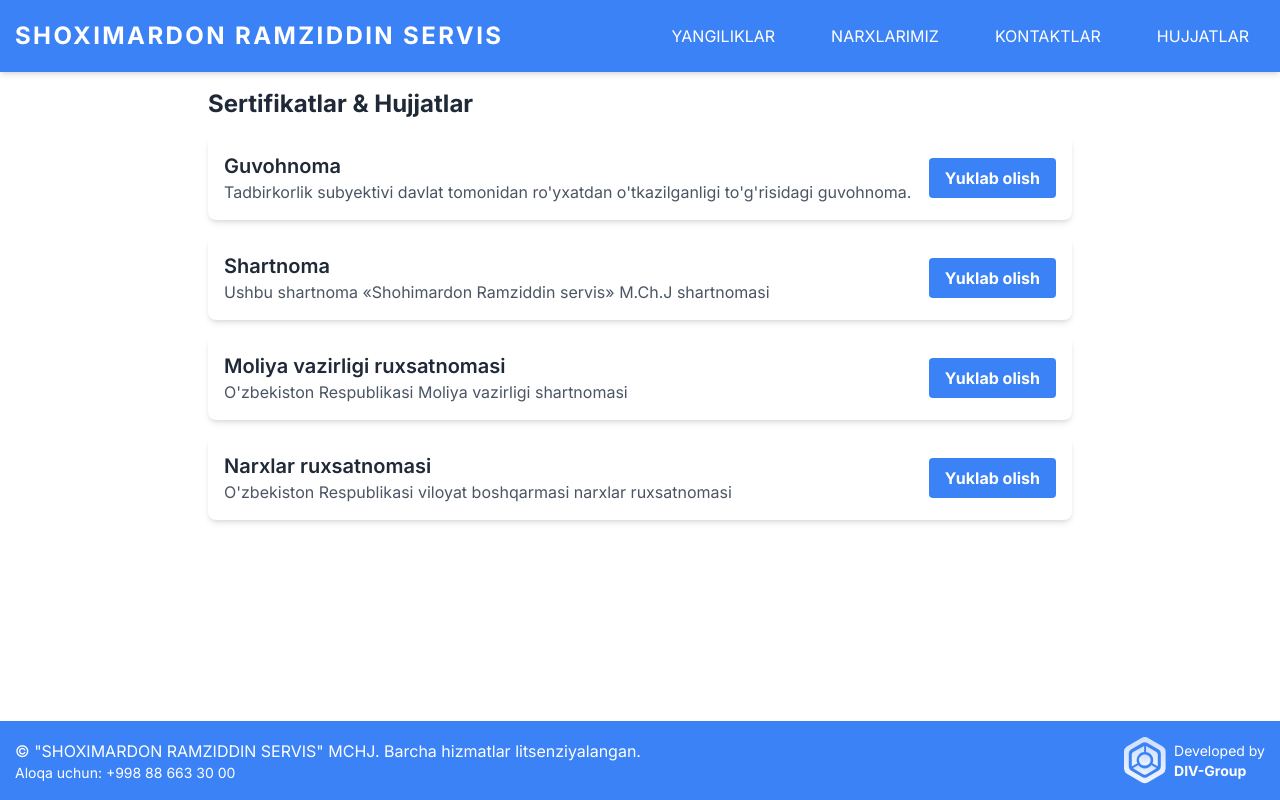
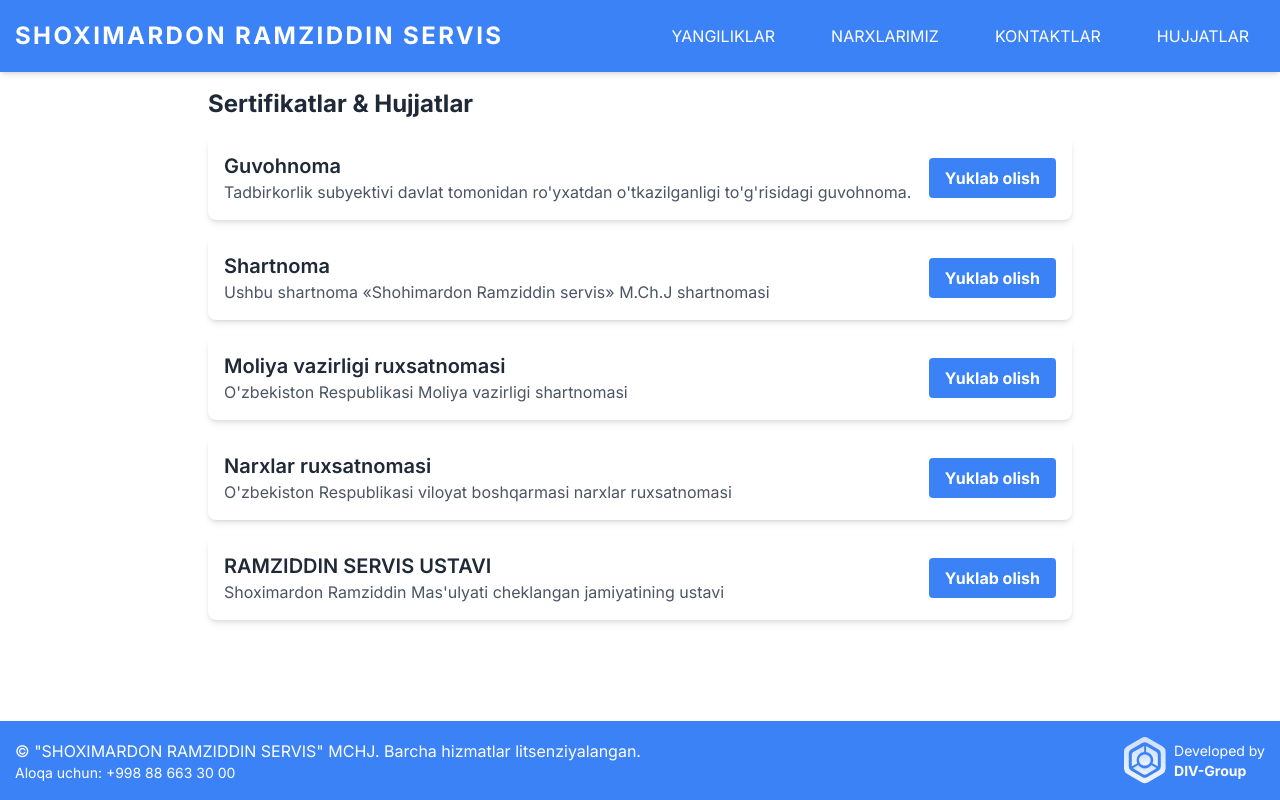
Before and after one commit to AkramjonDev/suv-taminot, a Next.js app: page /documents in a window 1280 px wide. Built offline with nearby package versions, Linux system fonts and the light colour scheme.

Commit message:
adding data

```diff
--- a/src/components/Footer.js
+++ b/src/components/Footer.js
@@ -8,7 +8,8 @@
       <div className="container mx-auto flex flex-col md:flex-row justify-between items-center gap-4 px-4">
         <div className="text-center md:text-left">
           <p className="mb-2 md:mb-0 text-white">
-            &copy; "SHOXIMARDON RAMZIDDIN SERVIS" MCHJ. Barcha hizmatlar litsenziyalangan.
+            &copy; "SHOXIMARDON RAMZIDDIN SERVIS" MCHJ. Barcha hizmatlar
+            litsenziyalangan.
           </p>
           <p className="text-sm text-white">Aloqa uchun: +998 88 663 30 00</p>
         </div>
--- a/src/data/documents.js
+++ b/src/data/documents.js
@@ -22,6 +22,12 @@
       "O'zbekiston Respublikasi viloyat boshqarmasi narxlar ruxsatnomasi",
     url: "/documents/narxlar.jpg",
   },
+  {
+    name: "RAMZIDDIN SERVIS USTAVI",
+    description:
+      "Shoximardon Ramziddin Mas'ulyati cheklangan jamiyatining ustavi",
+    url: "/documents/USTAV_YANGI.pdf",
+  },
 ];
 
 export default documents;
```
Also changed, not shown: 1 other file (tests, documents, lock files or other folders).
